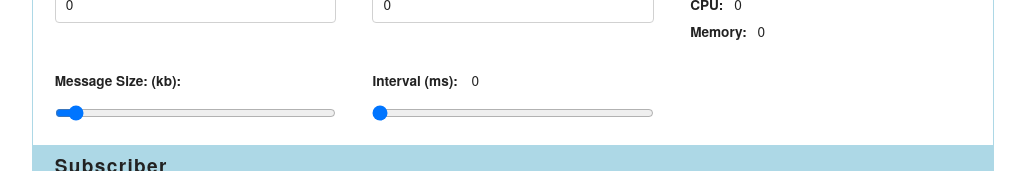
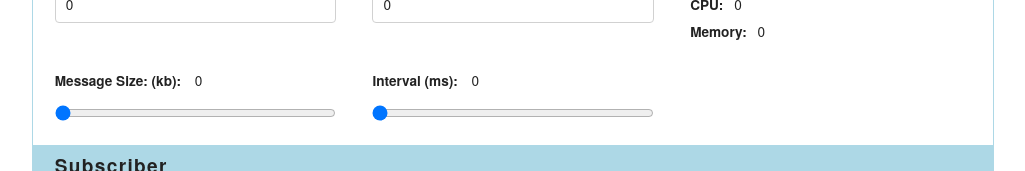
Before and after one commit to Isaac-Ampomah-12/iiot-test-bench, a React (Create React App) app in the folder frontend/: page / in a window 1280 px wide. Shown: the part 489-660 px from the top of the page, without its empty margins (127-1152 px from the left). Built offline with nearby package versions, Linux system fonts and the light colour scheme.

Commit message:
Add state variable for message size input

```diff
--- a/frontend/src/components/Publisher/Publisher.js
+++ b/frontend/src/components/Publisher/Publisher.js
@@ -5,6 +5,7 @@ function Publisher() {
   const [pubNumber, setPubNumber] = useState(0);
   const [pubInterval, setPubInterval] = useState(0);
   const [pubTopicLevel, setPubTopicLevel] = useState(0);
+  const [msgSize, setmsgSize] = useState(0);
 
   const stats = useSelector(state => state.publish.stats);
   return (
@@ -63,6 +64,7 @@ function Publisher() {
             htmlFor="message-size"
             style={{ display: "inline", paddingLeft: "1rem" }}
           >
+            {msgSize}
           </output>
           <div
             style={{
@@ -79,6 +81,7 @@ function Publisher() {
               max="1024"
               step="2"
               style={{ marginBottom: "0" }}
+              value={msgSize}
             />
           </div>
         </div>
```
